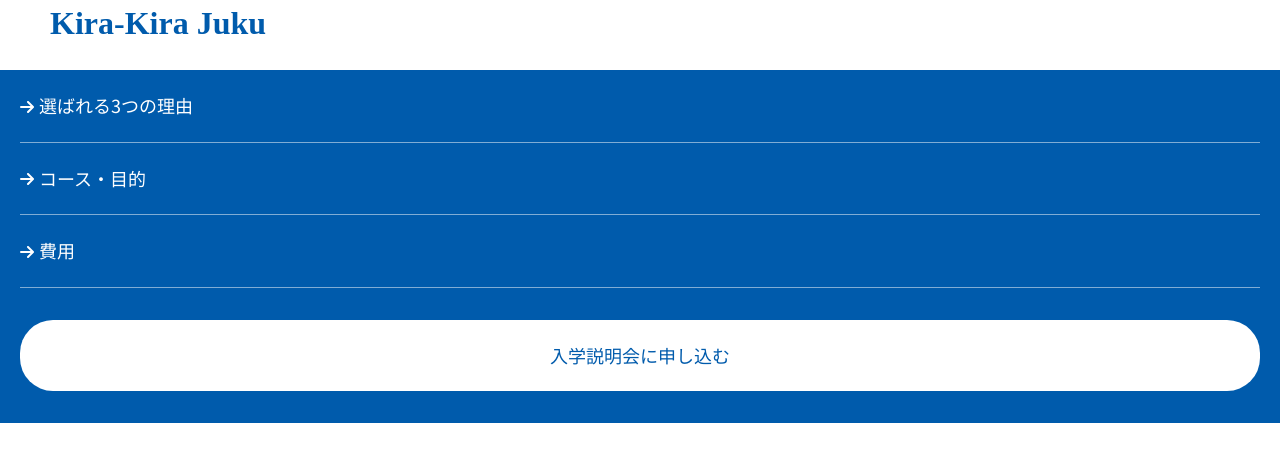
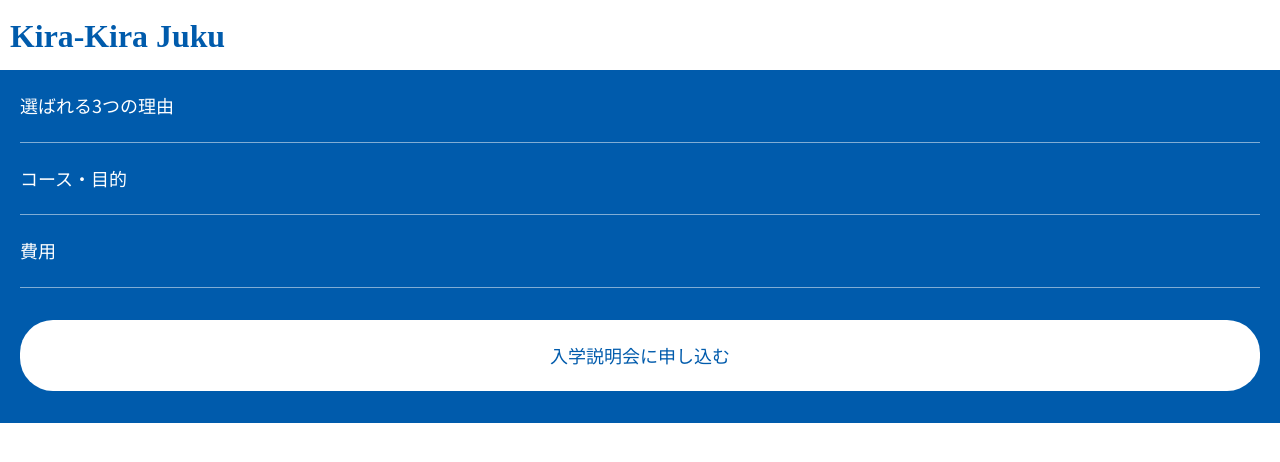
Before and after one commit to akirakawamura1/Kira-Kira-Juku, a plain HTML site: page index.html in a window 1280 px wide. Drawn offline with nearby package versions, Linux system fonts and the light colour scheme; some packages are replaced by stand-ins of ours.

Commit message:
sp完成、logo scss修正とmenu先頭矢印非表示設定

```diff
--- a/assets/style/_header.scss
+++ b/assets/style/_header.scss
@@ -5,22 +5,25 @@
   right: 0;
   z-index: 1000;
   background: #ffffff;
-  height: 7rem;
 }
 
 .header_container {
+  height: 7rem;
   display: flex;
   justify-content: space-between;
   align-items: center;
-  width: 100%;
-  max-width: 1200px;
   margin: 0 auto;
   padding: 0 0 0 1rem;
 }
 
-.header_logo_img {
+.header_logo_image {
   width: 16.6rem;
   height: 3.4rem;
+  // 画面の横幅が768px以上の場合
+  @media screen and (min-width: 768px) {
+    width: 24.1rem;
+    height: 4.5rem;
+  }
 }
 
 /*----------------------------
@@ -48,26 +51,18 @@
   *----------------------------*/
   .header_nav {
     display: none;
-    position: absolute;
+    position: fixed;
     top: 7rem;
     right: 0;
-    pointer-events: none;
-    transition: opacity .3s linear;
+    left: 0;
     z-index: 1;
     display: flex;
     flex-direction: column;
     align-items: center;
     justify-content: center;
     background: #005bac;
-    width: 100%;
-  }
 
-  /*----------------------------
-  * アニメーション部分
-  *----------------------------*/
-
-  /* アニメーション前のメニューの状態 */
-  .header_nav {
+    // アニメーション前のメニューの状態
     pointer-events: none;
     opacity: 0;
     transition: opacity .3s linear;
@@ -75,7 +70,6 @@
 
   /* アニメーション後のメニューの状態 */
   .header_nav.is-active {
-    width: 37.5rem;
     pointer-events: auto;
     opacity: 1;
   }
@@ -97,6 +91,10 @@
     background-position: center;
     display: block;
     margin-top: 0.2rem;
+    // 画面の横幅が768px以上の場合
+  @media screen and (min-width: 768px) {
+    display: none;
+  }
   }
 
   /*-------------------------------------
@@ -104,7 +102,6 @@
 *------------------------------------*/
   .header_nav {
     padding: 0 2rem 3.2rem 2rem;
-    width: 100%;
   }
 
   ul.header_menu {
@@ -157,5 +154,5 @@
   /*----------------------------
   *  画面幅が768px以上のときに適用されるスタイル（PC表示）
   *----------------------------*/
-  /* 画面の横幅が768px以上の場合 */
+  // 画面の横幅が768px以上の場合
   @media screen and (min-width: 768px) {}
--- a/index.html
+++ b/index.html
@@ -35,11 +35,11 @@
 <body>
         <header class="header">
             <div class="header_container">
-                <h1 class="header_logo">
+                <div class="header_logo">
                     <a href="/">
                         <img src="/assets/image/logo.svg" alt="Kira-Kira Juku" class="header_logo_image">
                     </a>
-                </h1>
+                </div>
                 <button class="header_menu_button">
                     <img src="/assets/image/bars-solid.svg" class="header_menu_icon" alt="menu">
                 </button>
```
Also changed, not shown: assets/style/main.css, 1 other file.
